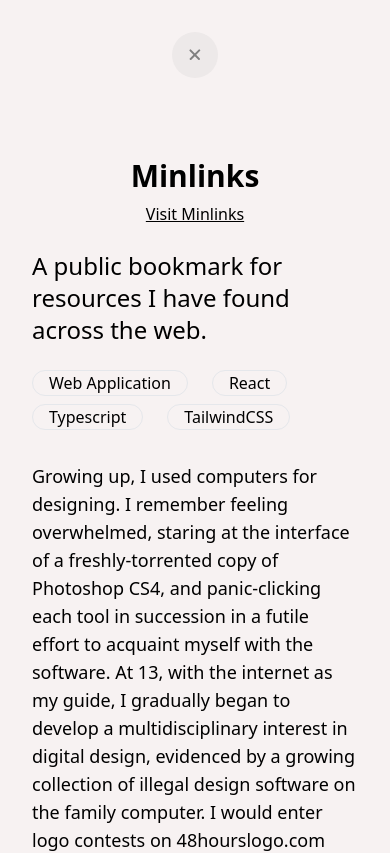
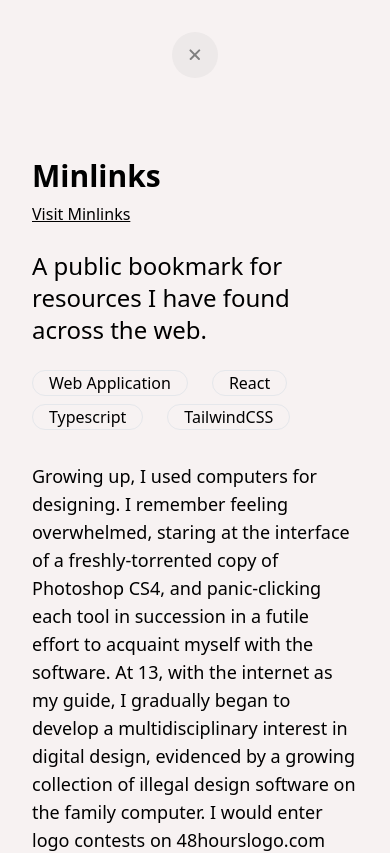
Before and after one commit to giselle2323/clayco, a Next.js app: page /projects/minlinks in a window 390 px wide. Shown: the top 853 px of the page. Built offline with nearby package versions, Linux system fonts and the light colour scheme; a web font is replaced by a local one.

Commit message:
feat: projects heading

```diff
--- a/pages/projects/airplay.tsx
+++ b/pages/projects/airplay.tsx
@@ -8,7 +8,7 @@
     <div className="container mx-auto p-8 text-black dark:text-[#f0f2f8]">
       <CloseNav />
       <div className="py-20 max-w-[700px] mx-auto">
-       <div className="flex flex-col md:flex-row items-center justify-between gap-2">
+       <div className="flex flex-col md:flex-row md:items-center justify-between gap-2">
         <h2 className="font-bold text-3xl md:text-5xl text-black dark:text-[#f0f2f8]">
             Airplay
             </h2>
--- a/pages/projects/asoebi.tsx
+++ b/pages/projects/asoebi.tsx
@@ -10,7 +10,7 @@
     <div className="container mx-auto p-8 text-black dark:text-[#f0f2f8]">
       <CloseNav />
       <div className="py-20 max-w-[700px] mx-auto">
-        <div className="flex flex-col md:flex-row gap-2 items-center justify-between">
+        <div className="flex flex-col md:flex-row gap-2 md:items-center justify-between">
           <h2 className="font-bold text-3xl md:text-5xl text-black dark:text-[#f0f2f8]">
             Asoebi Quarters
           </h2>
--- a/pages/projects/minlinks.tsx
+++ b/pages/projects/minlinks.tsx
@@ -9,7 +9,7 @@
     <div className="container mx-auto p-8 text-black dark:text-[#f0f2f8]">
       <CloseNav />
       <div className="py-20 max-w-[700px] mx-auto">
-        <div className="flex flex-col md:flex-row gap-2 items-center justify-between">
+        <div className="flex flex-col md:flex-row gap-2 md:items-center justify-between">
           <h2 className="font-bold text-3xl md:text-5xl text-black dark:text-[#f0f2f8]">
             Minlinks
           </h2>
--- a/pages/projects/webscout.tsx
+++ b/pages/projects/webscout.tsx
@@ -10,7 +10,7 @@
     <div className="container mx-auto p-8 text-black dark:text-[#f0f2f8]">
       <CloseNav />
       <div className="py-20 max-w-[700px] mx-auto">
-        <div className="flex flex-col md:flex-row gap-2 items-center justify-between">
+        <div className="flex flex-col md:flex-row gap-2 md:items-center justify-between">
           <h2 className="font-bold text-3xl md:text-5xl text-black dark:text-[#f0f2f8]">
             Webscout
           </h2>
```
